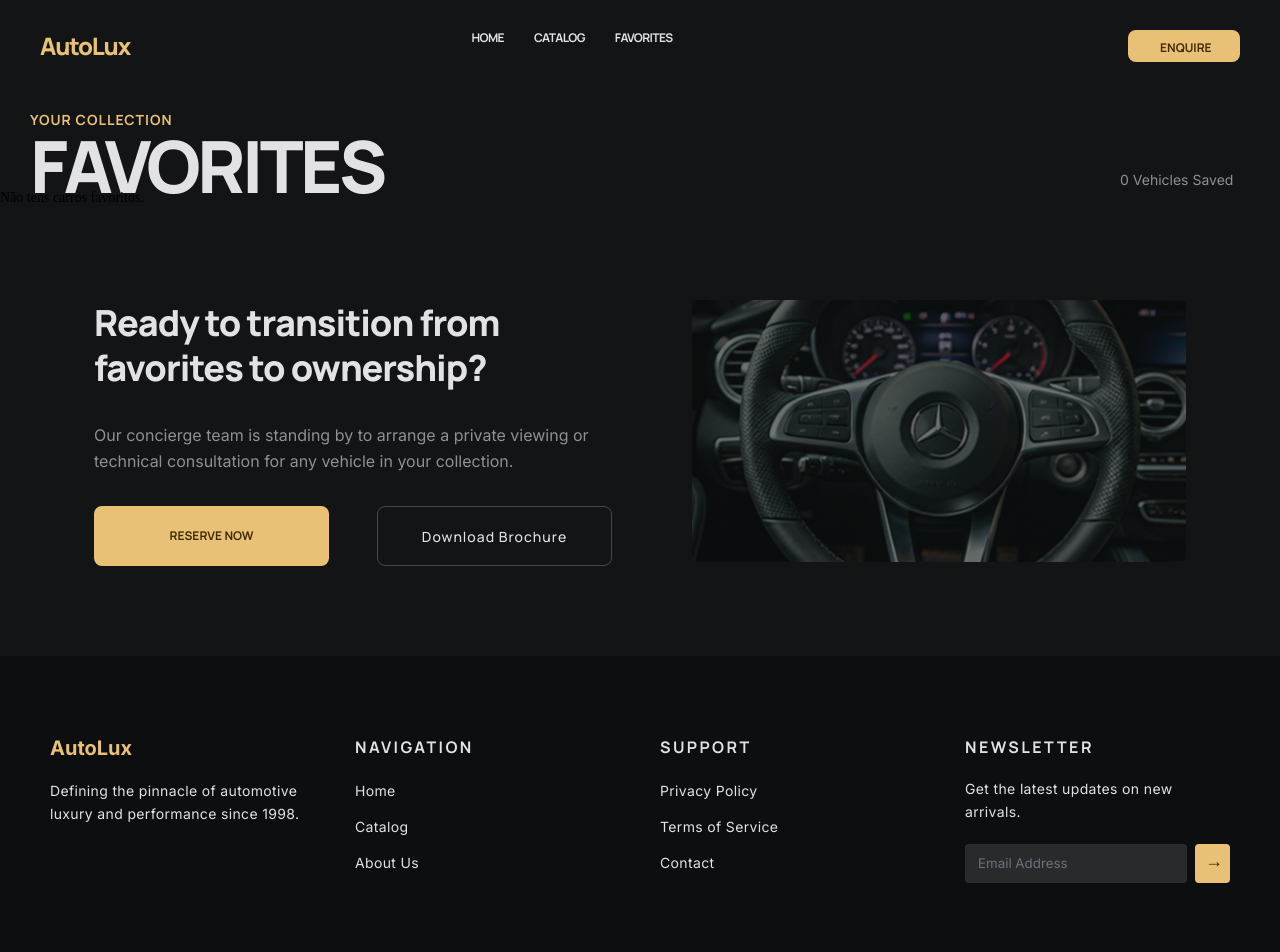
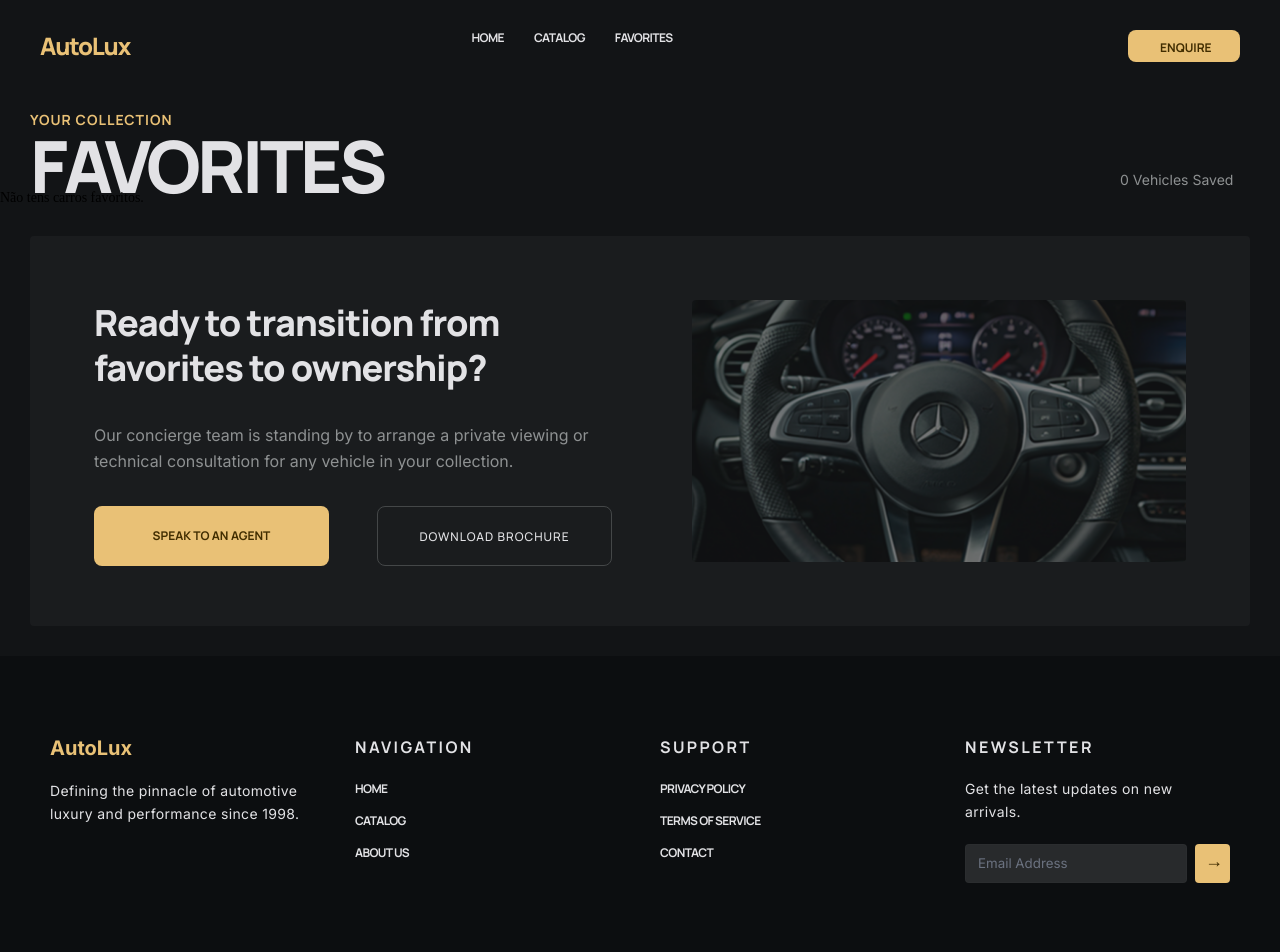
Before and after one commit to WebAntonioRodrigues/FullStack_final_project, a React (Vite) app: page /Favorites in a window 1280 px wide. Shown: the top 952 px of the page. Built offline with nearby package versions, Linux system fonts and the light colour scheme.

Commit message:
footer updated

```diff
--- a/src/components/Comun/Footer.jsx
+++ b/src/components/Comun/Footer.jsx
@@ -1,5 +1,6 @@
-import "../../styles/Comun/Footer.css"
-import "../../styles/Style.css";
+import { Link } from 'react-router-dom';
+import '../../styles/Comun/Footer.css';
+import '../../styles/Style.css';
 
 function Footer() {
 	return (
@@ -20,17 +21,30 @@ function Footer() {
 				<div className='footer-container'>
 					<h4 className='footer-title'>NAVIGATION</h4>
 					<ul className='footer-list'>
+						<Link to={"/"}>
 							<li>Home</li>
+						</Link>
+
+						<Link to={"/catalog"}>
 							<li>Catalog</li>
+						</Link>
+						<Link>
 							<li>About Us</li>
+						</Link>
 					</ul>
 				</div>
 				<div className='footer-container'>
 					<h4 className='footer-title'>SUPPORT</h4>
 					<ul className='footer-list'>
+						<Link>
 							<li>Privacy Policy</li>
+						</Link>
+						<Link>
 							<li>Terms of Service</li>
+						</Link>
+						<Link to={'/contact'}>
 							<li>Contact</li>
+						</Link>
 					</ul>
 				</div>
 				<div className='footer-container'>
--- a/src/components/Favorites/FavInfo.jsx
+++ b/src/components/Favorites/FavInfo.jsx
@@ -18,7 +18,7 @@ function FavInfo() {
 					</div>
 					<div className="FavInfo-btn-container">
 						<Link className='link' to='/Contact'>
-							<Button className='btn-pricing-primary' text='RESERVE NOW' textClassName='text-btn-pricing-primary' />
+							<Button className='btn-pricing-primary' text='Speak to An Agent' textClassName='text-btn-pricing-primary' />
 						</Link>
 						<Button className='btn-pricing-secondary' text='Download Brochure' textClassName='text-btn-pricing-secondary' />
 					</div>
--- a/src/styles/Comun/Buttons.css
+++ b/src/styles/Comun/Buttons.css
@@ -66,6 +66,7 @@
 	line-height: 20px;
 	text-align: center;
 	font-family: Manrope;
+	text-transform: uppercase;
 
 }
 
@@ -85,12 +86,13 @@
 
 .text-btn-pricing-secondary{
 	color: #E2E2E5;
-	font-size: 14px;
+	font-size: 12px;
 	font-weight: 500;
 	line-height: 20px;
 	text-align: justify;
 	font-family: Manrope;
     letter-spacing: 1px;
+	text-transform: uppercase;
 
 }
 
--- a/src/styles/Favorites/FavInfo.css
+++ b/src/styles/Favorites/FavInfo.css
@@ -4,7 +4,7 @@
     height: 390px;
     margin: 30px;
     border-radius: 4px;
-    color: #1A1C1E;
+    background-color: #1A1C1E;
     display: flex;
    justify-content: space-evenly;
     padding: 64px;
--- a/src/styles/Home/Featured.css
+++ b/src/styles/Home/Featured.css
@@ -6,7 +6,7 @@
 	gap: 80px;
 	background-color: var(--primary-color);
 	overflow: hidden;
-	border: 1px solid green;
+	/* border: 1px solid green; */
 }
 
 .Featured-header-container {
@@ -15,14 +15,14 @@
 	display: flex;
 	justify-content: space-between;
 	justify-self: center;
-	border: 1px solid green;
+	/* border: 1px solid green; */
 }
 
 .Featured-heading-container {
 	width: 600px;
 	height: 80px;
 	gap: 17px;
-	border: 1px solid green;
+	/* border: 1px solid green; */
 }
 
 .Featured-txt {
@@ -71,7 +71,7 @@
 	border: none;
 	background-color: transparent;
 	align-self: flex-end;
-	border: 1px solid green;
+	/* border: 1px solid green; */
 }
 
 .Featured-btn:hover {
```
Also changed, not shown: src/styles/Comun/Footer.css (line endings or trailing spaces). Lines whose indentation alone changed are shown as unchanged.
